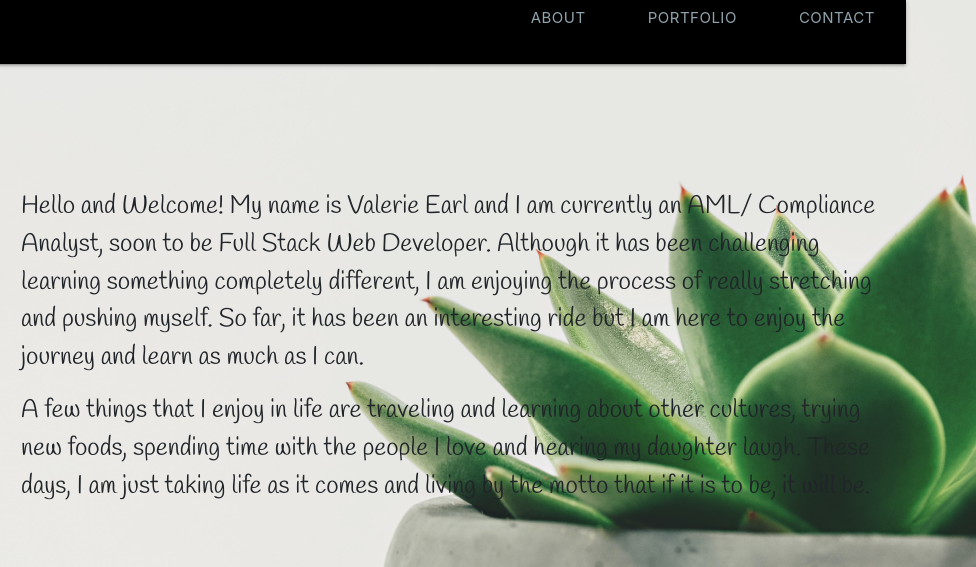
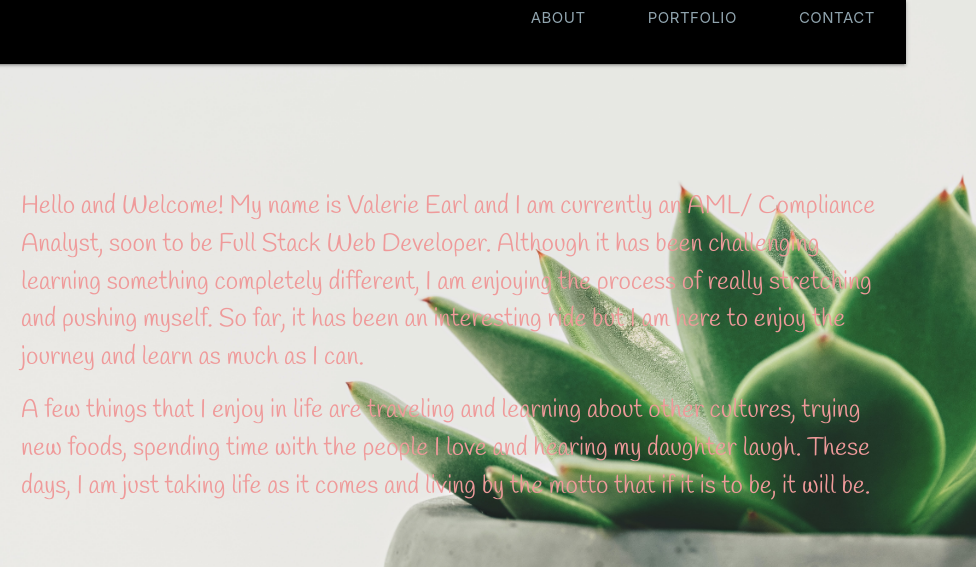
Before and after one commit to V-Earl/Updated-Portfolio-2, a plain HTML site: page index.html in a window 1280 px wide. Shown: the top 567 px of the page, 304-1280 px from the left. Drawn offline with nearby package versions, Linux system fonts and the light colour scheme.

Commit message:
Update styling.css

```diff
--- a/styling.css
+++ b/styling.css
@@ -1,7 +1,3 @@
-/* .btn {
-    background-color: chartreuse;
-} */
-
 nav {
     background-color: black;
 }
@@ -10,7 +6,6 @@ nav {
     background-color: black;
     text-align: center;
 }
-
 
 body {
     background-image: url("./assets/images/zen.jpg");
@@ -31,10 +26,6 @@ h3 {
     font-family: 'Rock Salt', serif;
 }
 
-/* p {
-    font-family: 'Handlee', serif;
-} */
-
 .handlee-font {
     font-family: 'Handlee', serif;
 }
@@ -44,6 +35,6 @@ h3 {
     text-align: center;
 }
 
-/* .responsive-img {
-    border: 15px red;
-} */
+.flow-text {
+    color: #ef9a9a;
+}
```
